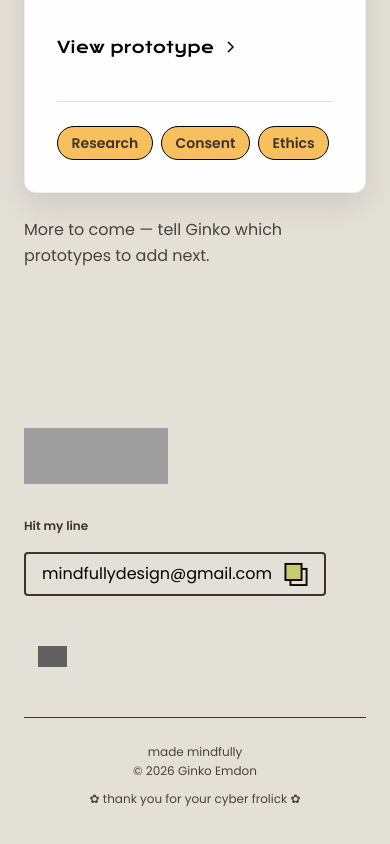
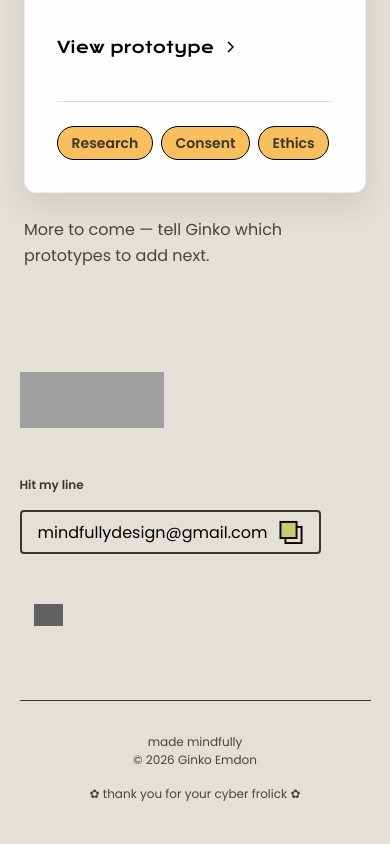
Before and after one commit to ginkoemdon/staging, a plain HTML site: page hero-adventure-illustration/prototypes/index.html in a window 390 px wide. Shown: the part 5523-6367 px from the top of the page. Drawn offline with nearby package versions, Linux system fonts and the light colour scheme; grey boxes are pictures that could not be loaded.

Commit message:
Sync hero-adventure-illustration tenant with upstream (experiment/hero-adventure-illustration @ 04861155c1611e686daeaee964121bf593ea9e48)

```diff
--- a/experiments.json
+++ b/experiments.json
@@ -39,7 +39,7 @@
       "name": "hero-adventure-illustration",
       "branch": "experiment/hero-adventure-illustration",
       "description": "Prototype logo favicons for PEERSPECT and Form to Function",
-      "upstream_sha": "8e2514b4dae6ee5cf80dbfa5f99b7bc6f78c8ec6",
+      "upstream_sha": "04861155c1611e686daeaee964121bf593ea9e48",
       "staged": "2026-11-24"
     }
   ],
--- a/hero-adventure-illustration/css/style.css
+++ b/hero-adventure-illustration/css/style.css
@@ -465,17 +465,20 @@ section { padding: 2rem 0; }
    LinkedIn https://www.linkedin.com/in/ginkoemdon/,
    "made mindfully / © 2026 Ginko Emdon" — "in webflow" removed Nov 22, 2026, as this site was not made in Webflow,
    "thank you for your cyber frolick". */
-/* Footer is full-width like Webflow (Nov 24 2026): the footer element
-   spans the viewport (it sits outside .wrap), on the same egg background
-   as the page — Webflow has no separate footer background. Inner content
-   is centred in .footer-inner at the landing's 1440px wrap width with the
-   same fluid side padding, so logo, email, divider and copyright line up
-   with the content above. (The exact Webflow container width could not be
-   read from a text-only fetch of the site, so the landing's own 1440px
-   wrap is used; the inner values below — 1fr 1fr grid, 4vw gap, 1px earth
-   divider, centred copyright — are from the Nov 22 Webflow CSS read.) */
-footer { margin-top: 4rem; padding: 3rem 0 2rem; color: var(--muted); font-size: 0.9rem; }
-.footer-inner { max-width: 1440px; margin: 0 auto; padding: 0 clamp(1.5rem, 4vw, 4rem); }
+/* Footer matches Webflow, measured in the browser Nov 24 2026 from the
+   live site's own stylesheet and rendered layout (not from old notes):
+   Webflow's footer is full-width with NO max-width and 5% side padding
+   (.padding-global), 6rem top padding and a 6rem gap under the top row
+   (.padding-huge / .padding-vertical), a 1fr 1fr top grid with a 4vw gap,
+   a 1px earth divider at full content width, and a copyright row with
+   the "made mindfully" text on the left and the thank-you on the right
+   (space-between, 2rem top/bottom padding). At <=991px the vertical
+   padding is 5rem; at <=767px it is 3.5rem and the top grid stacks with
+   a 3rem row gap. The footer element itself carries the 5% sides, so
+   pages without a .footer-inner wrapper (the seven rough pages) match
+   too; .footer-inner keeps no padding of its own. */
+footer { margin-top: 0; padding: 6rem 5% 0; color: var(--muted); font-size: 0.9rem; }
+.footer-inner { max-width: none; margin: 0; padding: 0; }
 footer a { color: var(--earth); }
 .footer-top {
   display: grid;
@@ -483,11 +486,11 @@ footer a { color: var(--earth); }
   column-gap: 4vw;
   place-content: center space-between;
   align-items: start;
-  padding-bottom: 2rem;
+  padding-bottom: 6rem;
 }
 .footer-logo img { width: 144px; max-height: 3.5rem; display: block; }
 .footer-email { display: flex; flex-direction: column; gap: 1rem; align-items: flex-start; }
-.footer-email-label { font-size: 0.75rem; font-weight: 600; color: var(--earth); }
+.footer-email-label { font-size: 0.75rem; font-weight: 600; line-height: 1.5; color: var(--earth); }
 .footer-block { display: flex; gap: 2rem; align-items: center; justify-content: flex-start; flex-wrap: wrap; }
 .email-copy {
   color: #000; background: transparent; border: 2px solid var(--earth);
@@ -508,15 +511,20 @@ footer a { color: var(--earth); }
 .footer-divider { background: var(--earth); width: 100%; height: 1px; border: 0; margin: 0; }
 .footer-copyright {
   display: flex; gap: 1.5rem; text-align: center; justify-content: space-between;
-  align-items: center; color: var(--muted); padding: 1.5rem 0 0.5rem;
-  font-size: 0.75rem; flex-wrap: wrap;
+  align-items: center; color: var(--muted); padding: 2rem 0;
+  font-size: 0.75rem; line-height: 1.5; flex-wrap: wrap;
 }
 .footer-copyright p { margin: 0; }
-.footer-thankyou { display: flex; justify-content: center; align-items: center; font-size: 0.75rem; color: var(--muted); padding-bottom: 1rem; }
+.footer-thankyou { display: flex; justify-content: center; align-items: center; font-size: 0.75rem; color: var(--muted); padding-bottom: 0; }
 .footer-thankyou p { margin: 0; }
+@media (max-width: 991px) {
+  footer { padding-top: 5rem; }
+  .footer-top { padding-bottom: 5rem; }
+}
 @media (max-width: 767px) {
-  .footer-top { grid-template-columns: 1fr; row-gap: 2rem; }
-  .footer-copyright { justify-content: center; flex-direction: column; gap: 0.5rem; }
+  footer { padding-top: 3.5rem; }
+  .footer-top { grid-template-columns: 1fr; row-gap: 3rem; padding-bottom: 3.5rem; }
+  .footer-copyright { justify-content: center; flex-direction: column; gap: 1rem; }
 }
 
 @media (max-width: 991px) {
```
Also changed, not shown: hero-adventure-illustration/index.html (+18 -3 lines), hero-adventure-illustration/prototypes/accessibility-auditor/index.html (+1 -1 lines), hero-adventure-illustration/prototypes/alt-text-studio/index.html (+1 -1 lines), hero-adventure-illustration/prototypes/co-design-synthesis/index.html (+1 -1 lines), hero-adventure-illustration/prototypes/consent-research/index.html (+1 -1 lines), hero-adventure-illustration/prototypes/index.html (+1 -1 lines), hero-adventure-illustration/prototypes/kate-ai/index.html (+1 -1 lines), hero-adventure-illustration/prototypes/peerspect/index.html (+12 -7 lines), hero-adventure-illustration/prototypes/plain-language-gov/index.html (+1 -1 lines), hero-adventure-illustration/prototypes/voice-first-low-vision/index.html (+1 -1 lines).
